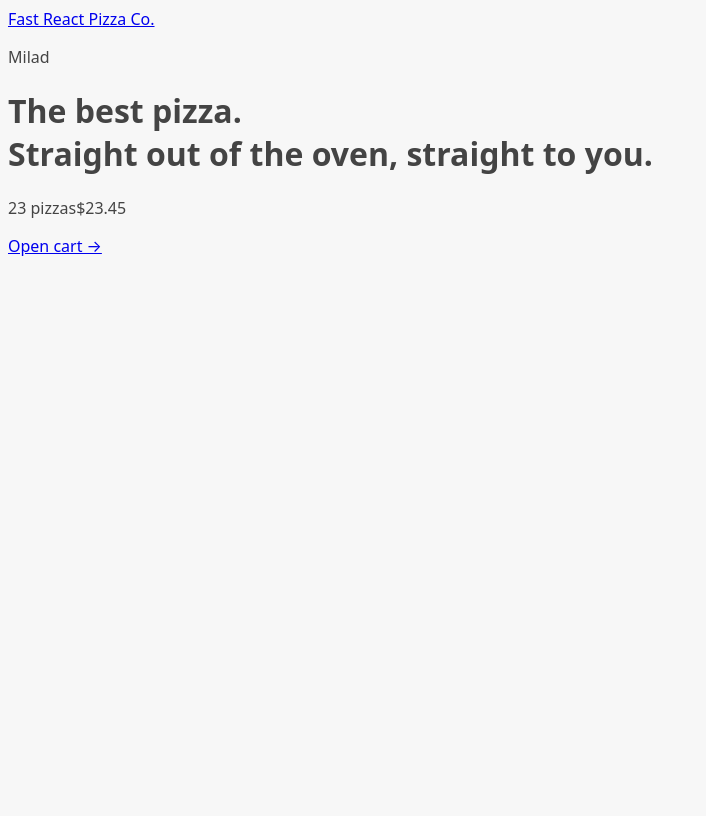
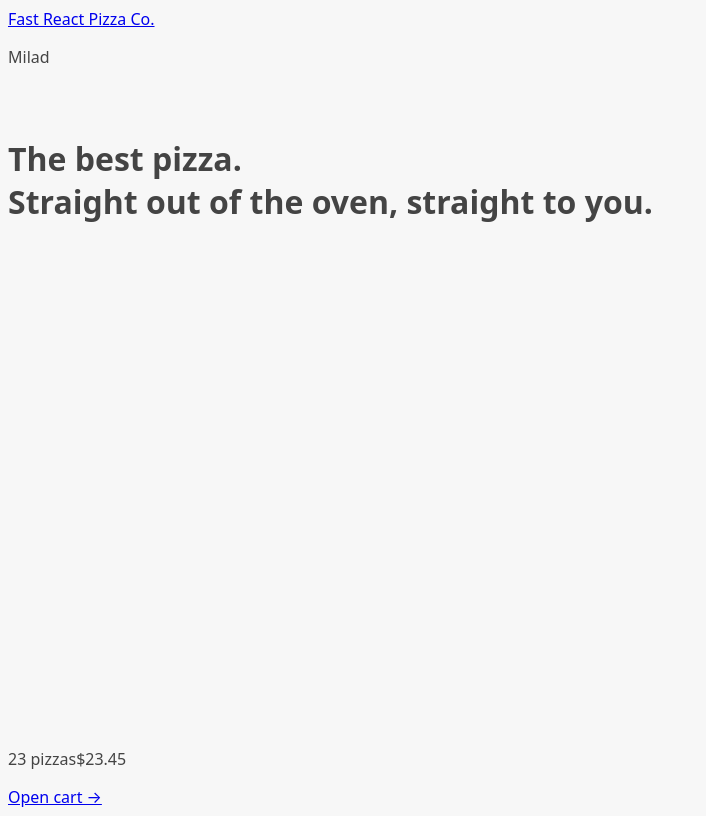
Before and after one commit to JS-Mechanic/Rapid-Za, a React (Vite) app: page / in a window 1280 px wide. Shown: the whole page, without its empty margins (0-706 px from the left). Built offline with nearby package versions, Linux system fonts and the light colour scheme.

Commit message:
Displaying the loader indicator

```diff
--- a/src/ui/AppLayout.jsx
+++ b/src/ui/AppLayout.jsx
@@ -1,10 +1,14 @@
 import Header from "./Header.jsx";
 import CartOverview from "../features/cart/CartOverview.jsx";
-import {Outlet} from "react-router-dom";
+import {Outlet, useNavigation} from "react-router-dom";
+import Loader from "./Loader.jsx";
 
 export default function AppLayout() {
+	const navigation = useNavigation();
+	const isLoading = navigation.state === "loading";
 	return (
-		<div>
+		<div className="layout">
+			{isLoading && <Loader />}
 			<Header />
 			<main>
 				<Outlet />
--- /dev/null
+++ b/src/ui/Loader.jsx
@@ -0,0 +1,3 @@
+export default function Loader() {
+	return <div className="loader"></div>;
+}
```
